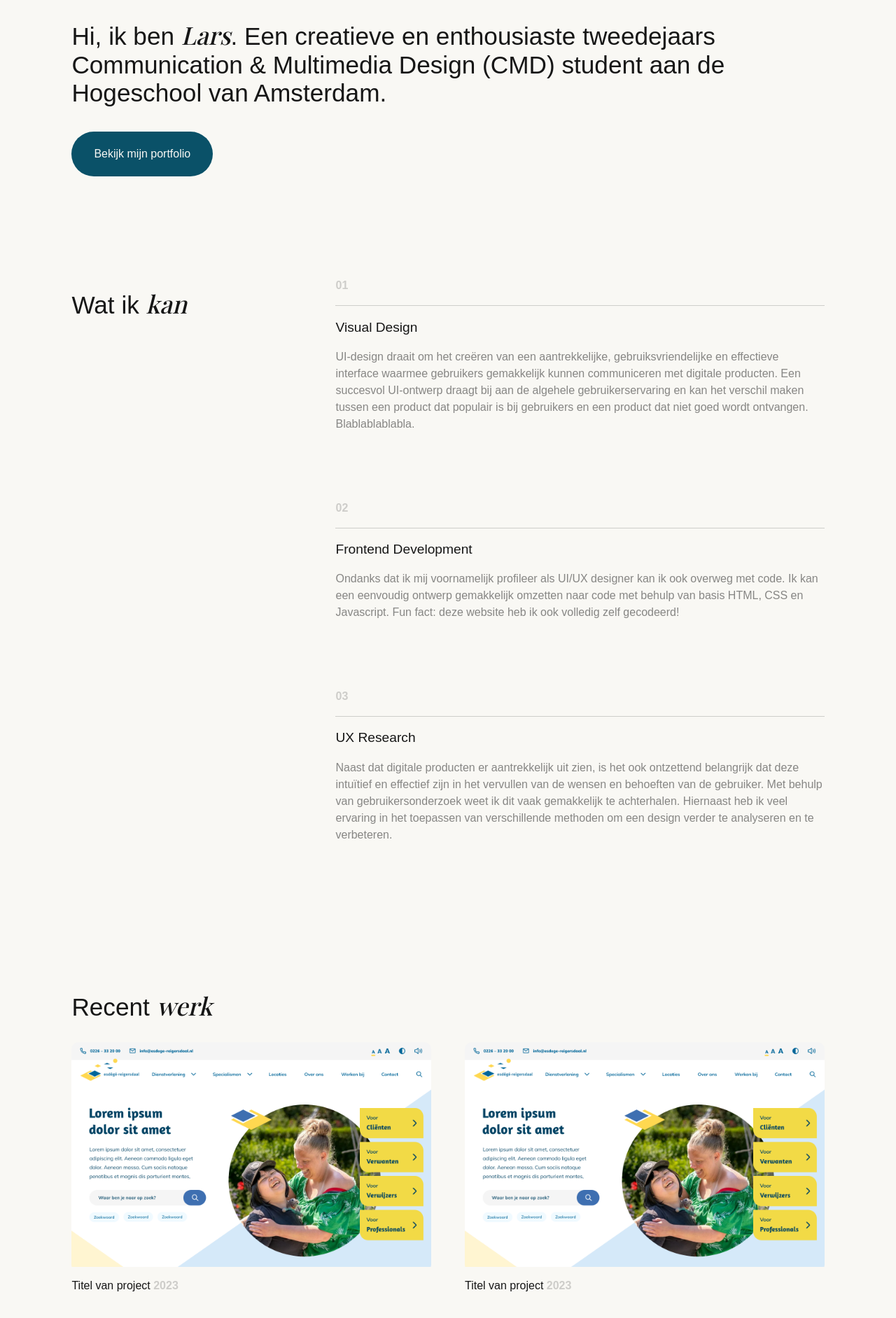
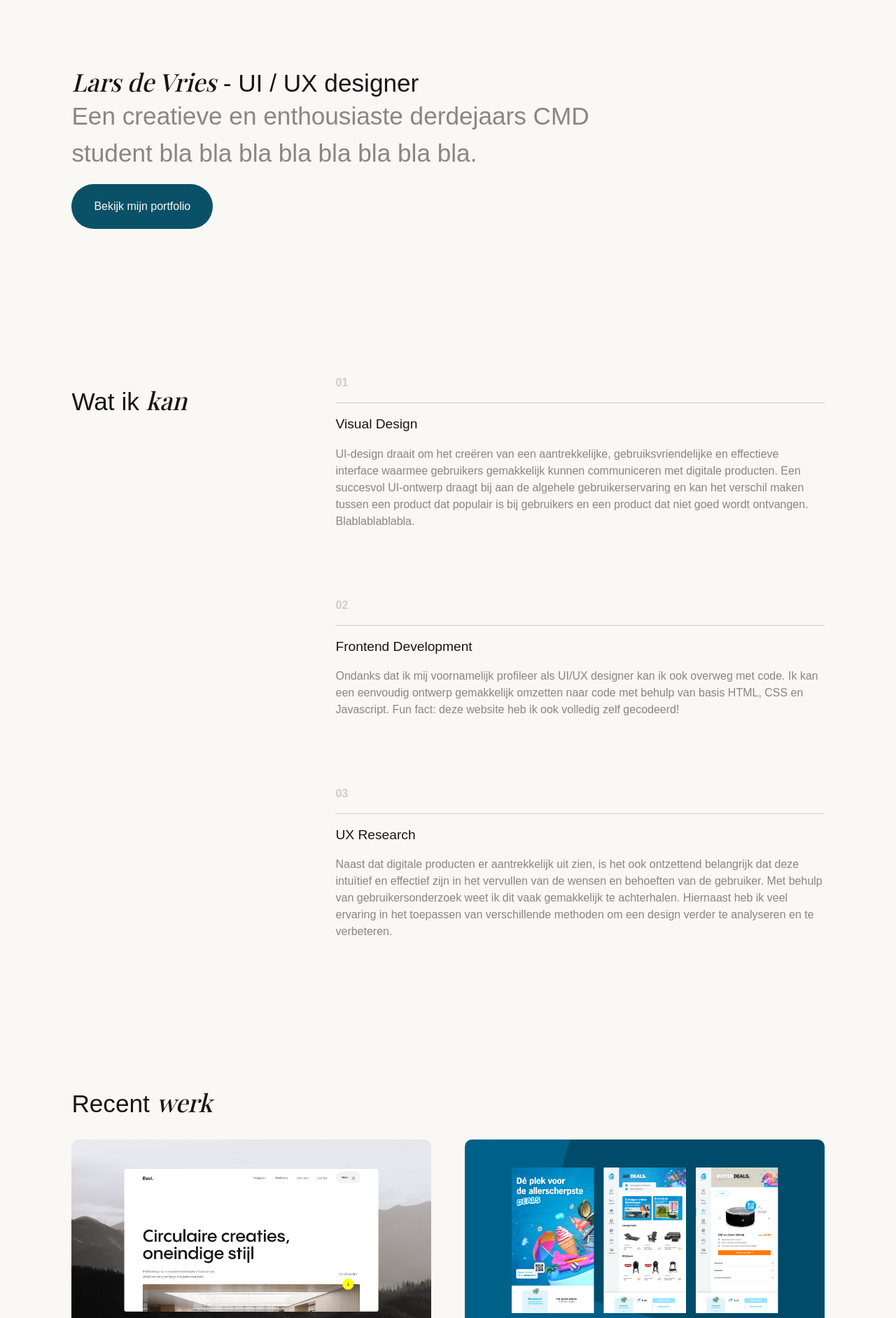
Before and after one commit to lars-de-vries/Portfolio, a plain HTML site: page index.html in a window 1280 px wide. Shown: the part 85-1968 px from the top of the page at 70% size. Drawn offline with nearby package versions, Linux system fonts and the light colour scheme; a web font is replaced by a local one.

Commit message:
img section fixed

```diff
--- a/index.html
+++ b/index.html
@@ -39,7 +39,8 @@
 	<main class="home-page">
 
 		<section class="hero">
-			<h1>Hi, ik ben <span>Lars</span>. Een creatieve en enthousiaste tweedejaars Communication & Multimedia Design (CMD) student aan de Hogeschool van Amsterdam.</h1>
+			<h1><span>Lars de Vries</span> - UI / UX designer</h1>
+			<p>Een creatieve en enthousiaste derdejaars CMD student bla bla bla bla bla bla bla bla.</p>
 			<a class="button-primary" href="">Bekijk mijn portfolio</a>
 		</section>
 
@@ -71,18 +72,18 @@
 
 
 		<section class="recent-werk">
-			<h2>Recent <span class="italic-text">werk</span></h2>
+			<h2>Recent <span>werk</span></h2>
 			<div>
 				<div>
 					<div class="project-image">
-						<a href=""><img class="cursor-arrow" src="./images/testimg.png" alt=""></a>
+						<a href=""><img class="cursor-arrow" src="./images/tester.png" alt=""></a>
 					</div>
 					<p>Titel van project <span>2023</span></p>
 				</div>
 
 				<div>
 					<div class="project-image">
-						<a href=""><img class="cursor-arrow" src="./images/testimg.png" alt=""></a>
+						<a href=""><img class="cursor-arrow" src="./images/tester2.png" alt=""></a>
 					</div>
 					<p>Titel van project <span>2023</span></p>
 				</div>
--- a/styles/style.css
+++ b/styles/style.css
@@ -303,7 +303,15 @@ footer {
 }
 
 footer div:nth-of-type(1) {
-  padding: 3em 0;
+  padding: 4em 0;
+}
+
+footer div:nth-of-type(1) p{
+  margin-bottom: 2em;
+}
+
+footer div:nth-of-type(1) a:nth-of-type(2){
+  margin-left: 0.5em;
 }
 
 footer div:nth-of-type(2) {
@@ -311,9 +319,14 @@ footer div:nth-of-type(2) {
   display: flex;
   justify-content: space-between;
   border-top: 1px solid var(--color-borders);
-  padding: 1em 0;
+  padding: 1.5em 0;
 }
 
+
+
+footer div:nth-of-type(2) p {
+  font-size: clamp(0.75rem, 1vw, 1.25rem);
+}
 
 
 
@@ -327,9 +340,22 @@ section {
   margin-bottom: 8em;
 }
 
+
+.hero {
+  margin: 6em 0 12em 0;
+}
+
 .hero h1 {
-  width: 90%;
-  margin-bottom: 1em;
+  margin: 0;
+}
+
+.hero p {
+  font-family: 'Satoshi', sans-serif;
+  color: var(--color-text);
+  font-size: clamp(1.5rem, 2.75vw, 3.75rem);
+  font-weight: 400;
+  margin-bottom: 0.5em;
+  width: 80%;
 }
 
 
@@ -382,7 +408,7 @@ section {
 
 @media (min-width: 768px) {
   .recent-werk > div {
-      flex-direction: row;
+    flex-direction: row;
   }
 }
 
@@ -391,7 +417,7 @@ section {
   border-radius: 10px;
   transition: 3s ease-in-out;
   overflow: hidden;
-
+  aspect-ratio: 16/9;
 }
 
 .project-image img {
@@ -408,3 +434,7 @@ section {
   color: var(--color-headings);
   margin-top: 0.5em;
 }
+
+.recent-werk p span {
+  margin-left: 1em;
+}
```
Also changed, not shown: images/tester.png (added), images/tester2.png (added).
